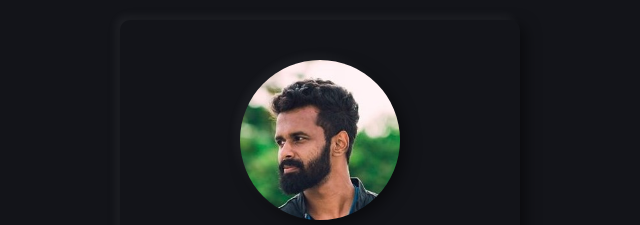
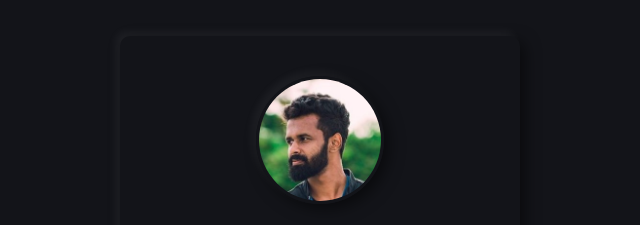
Before and after one commit to JcYasantha/JcYasantha.github.io, a plain HTML site: page index.html in a window 1280 px wide. Shown: the part 170-395 px from the top of the page, without its empty margins (320-960 px from the left). Drawn offline with nearby package versions, Linux system fonts and the light colour scheme.

Commit message:
Personal page updated

```diff
--- a/assets/css/style.css
+++ b/assets/css/style.css
@@ -29,9 +29,9 @@ img
     display: block;
     margin-left: auto;
     margin-right: auto;
-    width: 50%;
+    width: 40%;
     border-radius: 50%;
-    border: 10px;
+    border: 3px solid #131419;
     box-shadow: -5px -5px 10px rgba(255, 255, 255, 0.05),
                 5px 5px 15px rgba(0, 0, 0, 0.5);
 }
```
